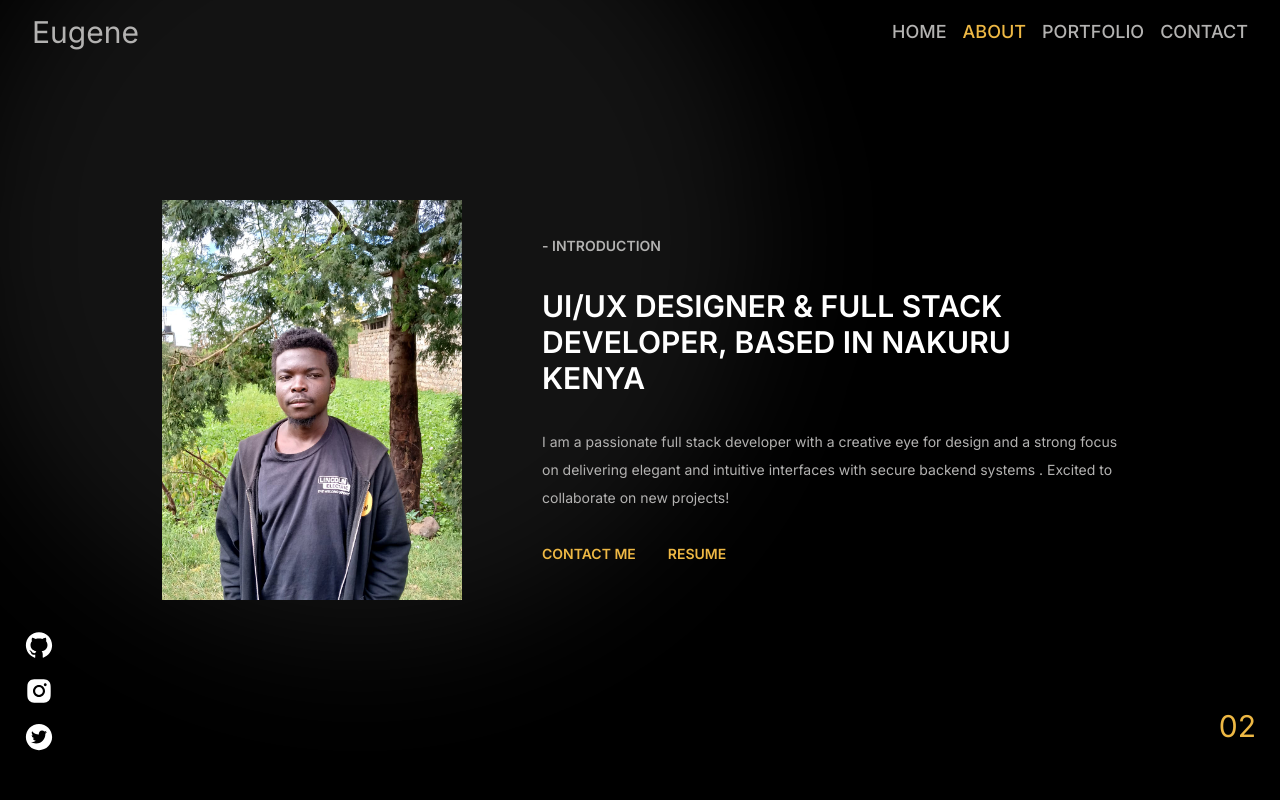
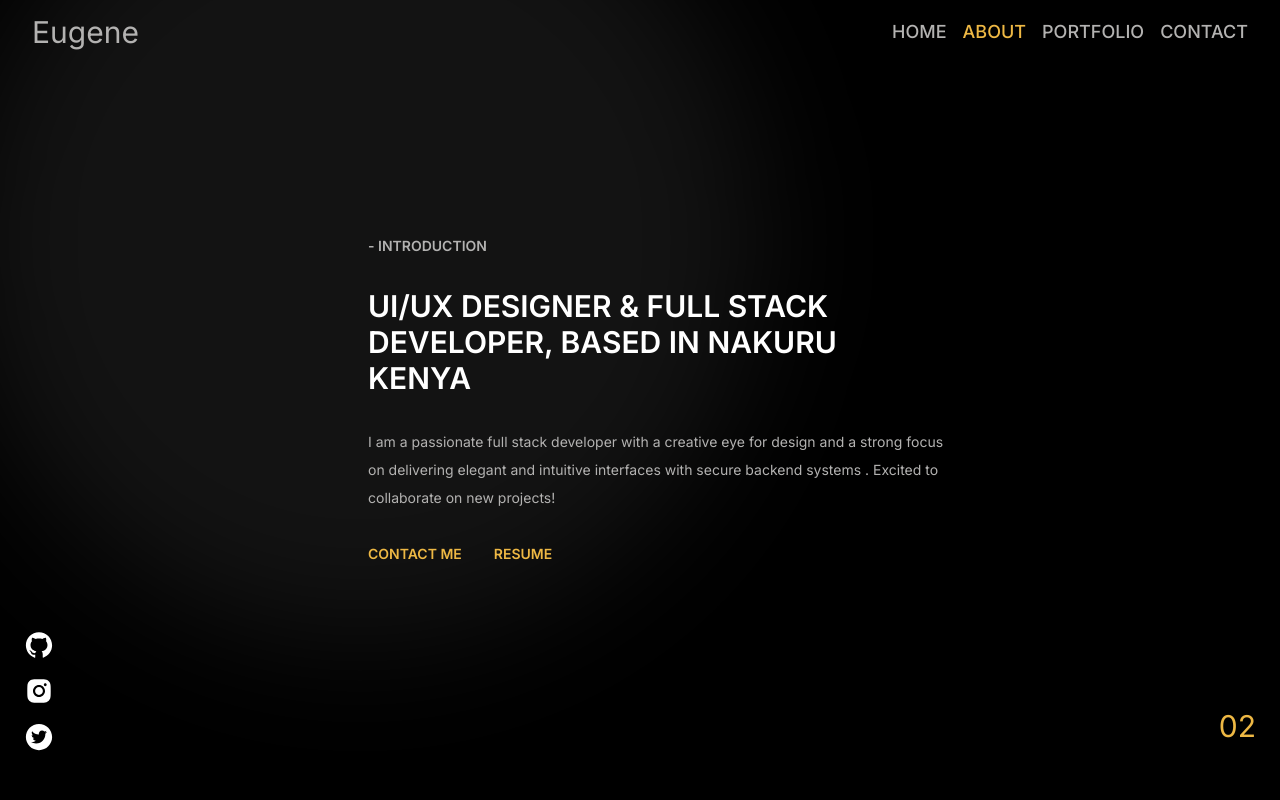
Before and after one commit to rastar12/EugenePortfolio, a Next.js app: page /about in a window 1280 px wide. Shown: the top 800 px of the page. Built offline with nearby package versions, Linux system fonts and the light colour scheme.

Commit message:
Remove commented-out Image component from About page

```diff
--- a/pages/about.tsx
+++ b/pages/about.tsx
@@ -12,12 +12,13 @@ export default function about() {
       </Head>
       <Wrapper pageIndex={2}>
         <div className="flex flex-col gap-12 lg:flex-row items-center justify-center mb-12 min-h-screen lg:mb-0 pt-28 lg:pt-0">
-          <Image
+      {  /* <Image
             src={"/about1.jpg"}
             width={300}
             height={300}
             alt={"about image"}
           />
+     */ }
           <div className="lg:w-1/2 lg:ml-8 max-w-md md:max-w-xl">
             <div className="uppercase font-semibold text-sm text-WhiteGray">
               - Introduction
```
